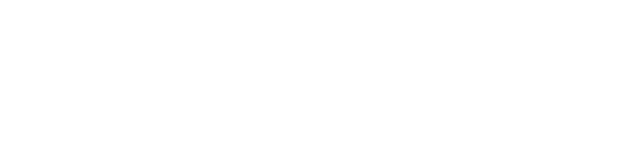
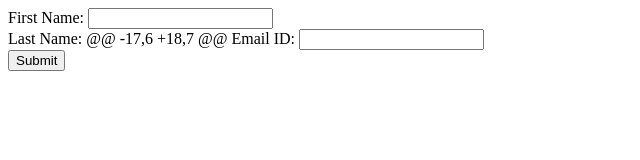
Before and after one commit to acciojob/form-login-2-Vyshnavi1986, a website: page main.html in a window 1280 px wide. Shown: the whole page, without its empty margins (0-640 px from the left). Drawn offline with Linux system fonts and the light colour scheme.

Commit message:
created a submission

```diff
--- a/main.html
+++ b/main.html
@@ -1,16 +1,22 @@
 <!DOCTYPE html>
-
 <html>
-
 <head>
 	<link rel="stylesheet" href="styles.css">
 </head>
 
 <body>
 	<!-- the entire body must be written by student -->
+	<form id="myForm">
+	<label>First Name:</label>
+	<input type="text" name="First Name" id="fname"></input><br>
+	<label>Last Name:</label>
+@@ -17,6 +18,7 @@
+	<label>Email ID:</label>
+	<input type="email" name="Email ID"id="eid"></input><br>
+	<button type="submit"onclick="displayFormValues()">Submit</button>
+	</form>
     <script type="text/javascript" src="./script.js">
 </script>
 
 </body>
-
 </html>
--- a/script.js
+++ b/script.js
@@ -1 +1,10 @@
 //your JS code here. If required.
+//your JS code here. If required.
+function displayFormValues(){
+	var name=document.getElementById('fname').value;
+	var last=document.getElementById('lname').value;
+	var phone=document.getElementById('Pnum').value;
+	var email=document.getElementById('eid').value;
+
+	alert('First Name:'+name+'\nLast Name:'+last+'\nPhone Number:'+phone+'\nEmail ID:'+email);
+}
```
